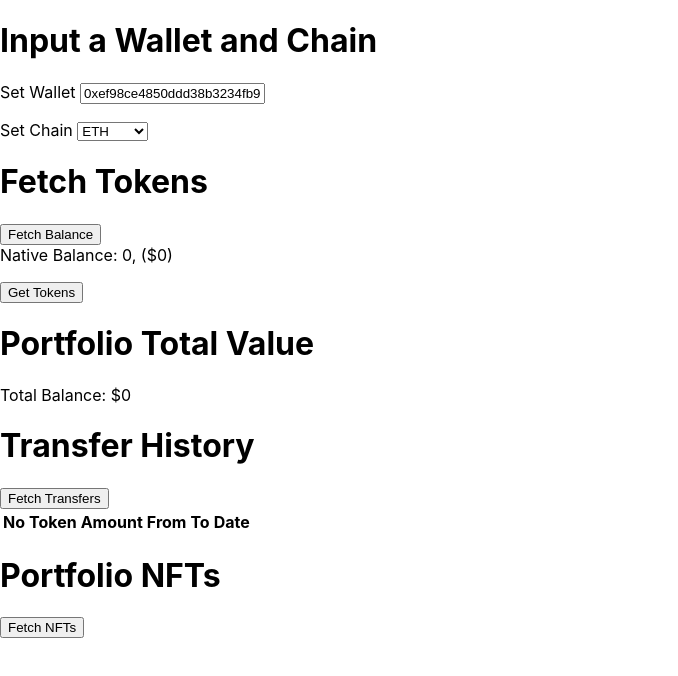
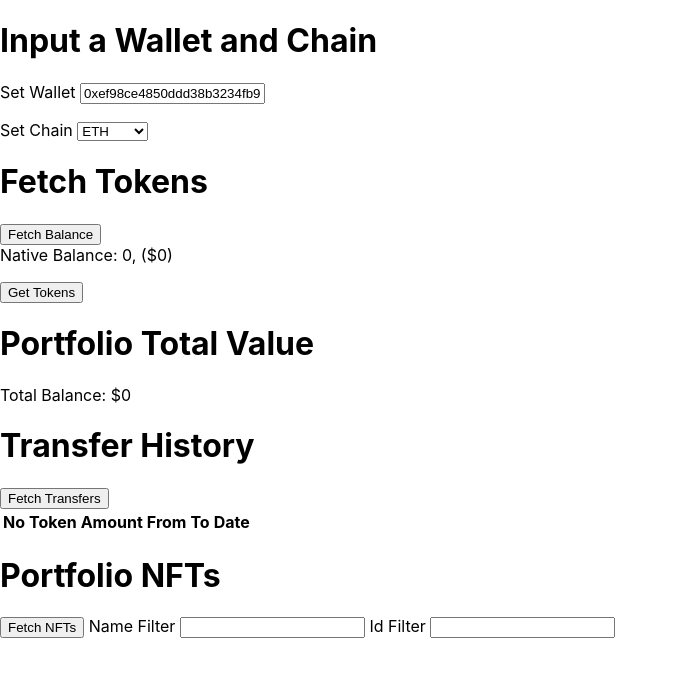
Before and after one commit to bestworld65/web3_moralis_frontend, a React (Create React App) app: page / in a window 1280 px wide. Shown: the top 676 px of the page, without its empty margins (0-678 px from the left). Built offline with nearby package versions, Linux system fonts and the light colour scheme.

Commit message:
feat: filtering NFTs

```diff
--- a/src/App.js
+++ b/src/App.js
@@ -17,6 +17,7 @@ function App() {
   const [tokens, setTokens] = useState([]);
   const [transfers, setTransfers] = useState([]);
   const [nfts, setNfts] = useState([]);
+  const [filteredNfts, setFilteredNfts] = useState([]);
 
   return (
     <div className="App">
@@ -47,7 +48,14 @@ function App() {
         transfers={transfers}
         setTransfers={setTransfers}
       />
-      <Nfts wallet={wallet} chain={chain} nfts={nfts} setNfts={setNfts} />
+      <Nfts
+        wallet={wallet}
+        chain={chain}
+        nfts={nfts}
+        setNfts={setNfts}
+        filteredNfts={filteredNfts}
+        setFilteredNfts={setFilteredNfts}
+      />
     </div>
   );
 }
--- a/src/components/Nfts.js
+++ b/src/components/Nfts.js
@@ -1,7 +1,37 @@
 import React from "react";
 import axios from "axios";
+import { useState, useEffect } from "react";
 
-function Nfts({ wallet, chain, nfts, setNfts }) {
+function Nfts({ wallet, chain, nfts, setNfts, filteredNfts, setFilteredNfts }) {
+  const [nameFilter, setNameFilter] = useState("");
+  const [idFilter, setIdFilter] = useState("");
+
+  useEffect(() => {
+    if (idFilter.length === 0 && nameFilter.length === 0) {
+      return setFilteredNfts(nfts);
+    }
+
+    let fiNfts = [];
+
+    for (let i = 0; i < nfts.length; i++) {
+      if (nfts[i].name.includes(nameFilter) && idFilter.length === 0) {
+        fiNfts.push(nfts[i]);
+      } else if (
+        nfts[i].token_id.includes(idFilter) &&
+        nameFilter.length === 0
+      ) {
+        fiNfts.push(nfts[i]);
+      } else if (
+        nfts[i].token_id.includes(idFilter) &&
+        nfts[i].name.includes(nameFilter)
+      ) {
+        fiNfts(nfts[i]);
+      }
+
+      setFilteredNfts(fiNfts);
+    }
+  }, [nameFilter, idFilter]);
+
   async function getUserNfts() {
     const response = await axios.get("http://localhost:8080/nftBalance", {
       params: {
@@ -27,6 +57,7 @@ function Nfts({ wallet, chain, nfts, setNfts }) {
       }
 
       setNfts(t);
+      setFilteredNfts(t);
     }
   }
   return (
@@ -34,12 +65,24 @@ function Nfts({ wallet, chain, nfts, setNfts }) {
       <h1>Portfolio NFTs</h1>
       <div>
         <button onClick={getUserNfts}>Fetch NFTs</button>
+        <span> Name Filter </span>
+        <input
+          onChange={(e) => setNameFilter(e.target.value)}
+          value={nameFilter}
+        ></input>
 
-        {nfts.length > 0 &&
-          nfts.map((e) => {
+        <span> Id Filter </span>
+        <input
+          onChange={(e) => setIdFilter(e.target.value)}
+          value={idFilter}
+        ></input>
+        <br />
+
+        {filteredNfts.length > 0 &&
+          filteredNfts.map((e) => {
             return (
               <>
-                {e.image && <img src={e.image} width={200} />}
+                {e.image && <img src={e.image} width={200} alt="" />}
                 <span>Name: {e.name}</span>
                 <span>(ID:: {e.token_id})</span>
                 <br />
```
